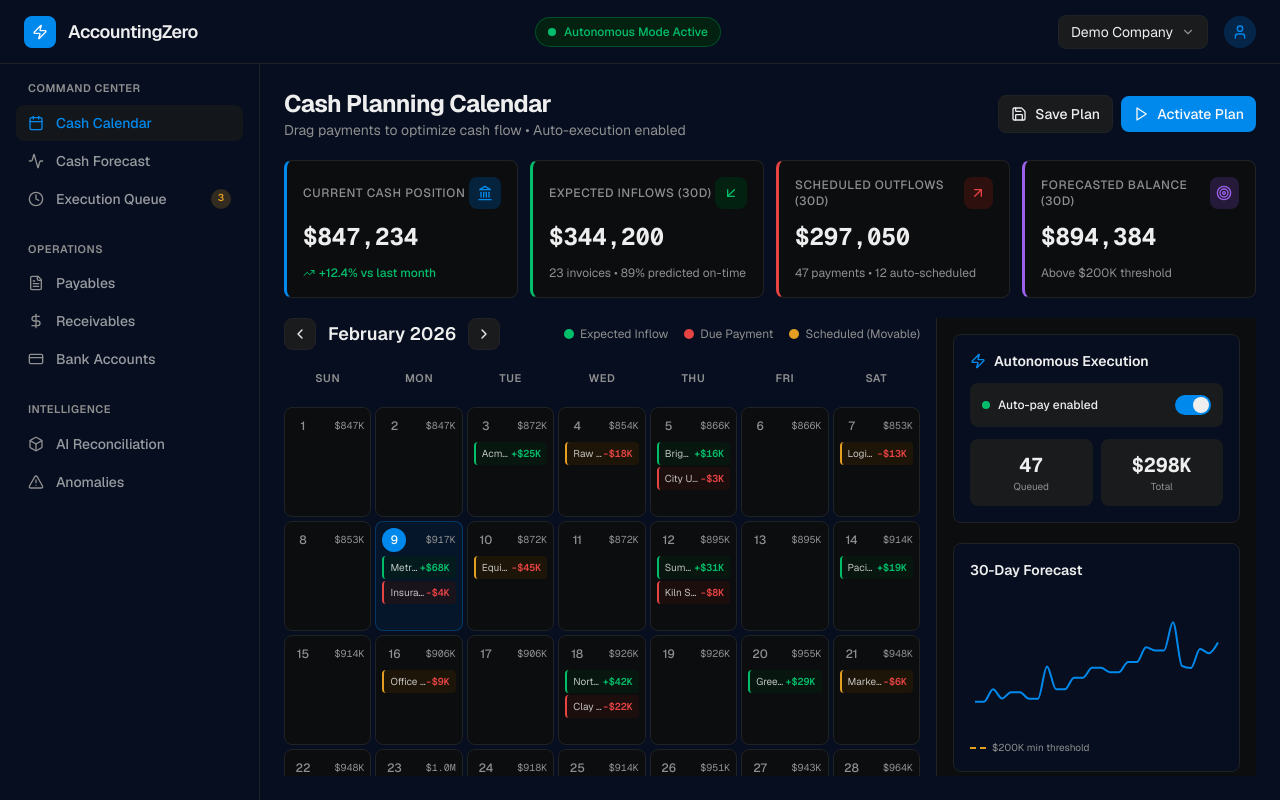
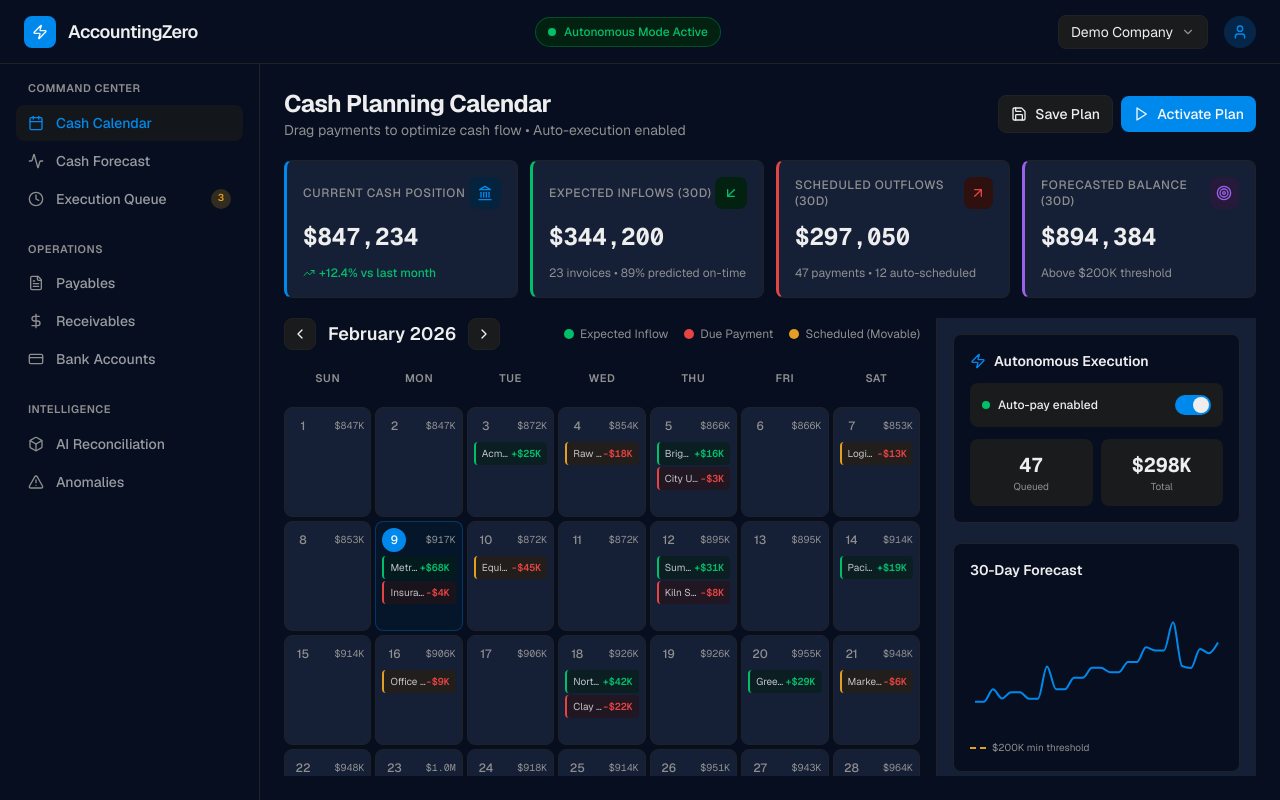
Before and after one commit to stellarone/v0-financial-decision-maker, a Next.js app: page /cash-calendar in a window 1280 px wide. Built offline with nearby package versions, Linux system fonts and the light colour scheme.

Commit message:
fix: update card component color to #151f36

```diff
--- a/app/globals.css
+++ b/app/globals.css
@@ -6,7 +6,7 @@
 :root {
   --background: #060E1F;
   --foreground: oklch(0.95 0 0);
-  --card: oklch(0.16 0.005 260);
+  --card: #151f36;
   --card-foreground: oklch(0.95 0 0);
   --popover: oklch(0.16 0.005 260);
   --popover-foreground: oklch(0.95 0 0);
```
